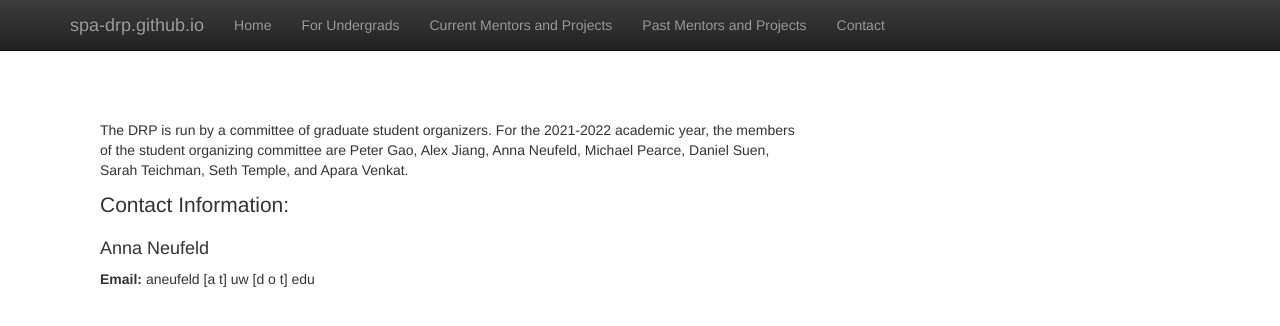
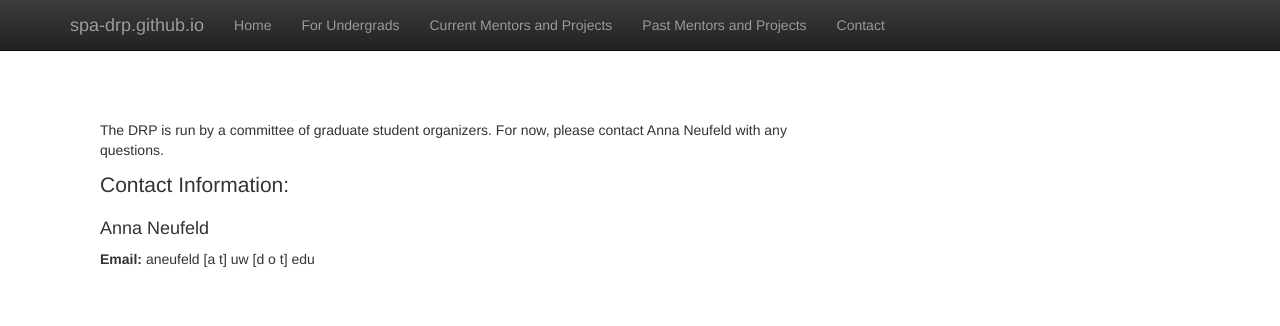
Before and after one commit to SPA-DRP/spa-drp.github.io, a Jekyll site: the page built from contact.html, in a window 1280 px wide. Shown: the top 326 px of the page. Built offline with Jekyll 4.4.1, drawn with Linux system fonts in a browser that asks for light colours; nearby versions of some CDN libraries; library files that are not in the unit come from our copies.

Commit message:
update contacts

```diff
--- a/contact.html
+++ b/contact.html
@@ -6,9 +6,7 @@ title:  'Contact'
 <div style="padding-top: 10px;" class="col-md-8">
   <h2 class="featurette-heading">  </h2>
   <p>
-   The DRP is run by a committee of graduate student organizers. For the 2021-2022 academic year, the members of the
-   student organizing committee are
-   Peter Gao, Alex Jiang, Anna Neufeld, Michael Pearce, Daniel Suen, Sarah Teichman, Seth Temple, and Apara Venkat.
+   The DRP is run by a committee of graduate student organizers. For now, please contact Anna Neufeld with any questions.
     <br/>
   </p>
   <p class="lead">
```
